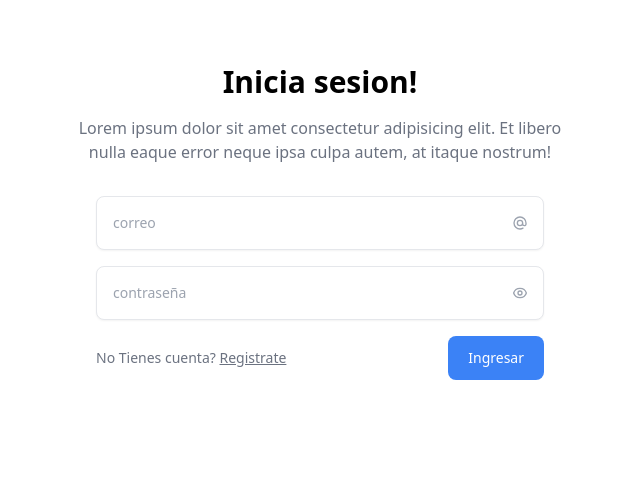
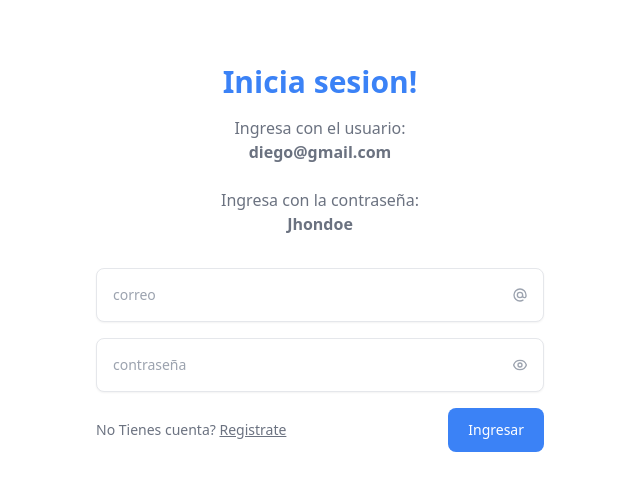
Before and after one commit to Arriaga00/enyoi-basico, a website: page index.html in a window 1280 px wide. Shown: the whole page, without its empty margins (320-960 px from the left). Drawn offline with Linux system fonts and the light colour scheme.

Commit message:
instrucciones de entrada

```diff
--- a/index.html
+++ b/index.html
@@ -11,11 +11,11 @@
 <body>
     <div class="mx-auto max-w-screen-xl px-4 py-16 sm:px-6 lg:px-8">
         <div class="mx-auto max-w-lg text-center">
-            <h1 class="text-2xl font-bold sm:text-3xl">Inicia sesion!</h1>
+            <h1 class="text-2xl font-bold sm:text-3xl text-blue-500">Inicia sesion!</h1>
 
-            <p class="mt-4 text-gray-500">
-                Lorem ipsum dolor sit amet consectetur adipisicing elit. Et libero nulla eaque error neque
-                ipsa culpa autem, at itaque nostrum!
+            <p class="mt-4 text-gray-500 flex flex-col ">
+                Ingresa con el usuario: <strong> diego@gmail.com </strong><br>
+                Ingresa con la contraseña: <strong>Jhondoe</strong>
             </p>
         </div>
 
--- a/js/main.js
+++ b/js/main.js
@@ -12,7 +12,7 @@ const usuarios = [
       {
         nombre : "Jane Smith",
         email: "Jane.Smith@gmail.com",
-        contraseña: "S3cur3P@ss"
+        contraseña: "JaneSmith"
       }
 ]
 
```
Also changed, not shown: pages/formulario.html (+1 -0 lines), src/output.css.
